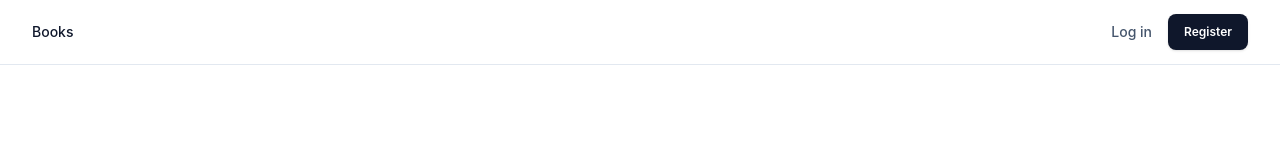
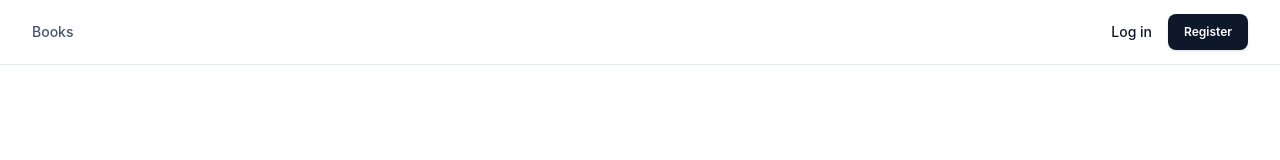
Before and after one commit to viseth-sopheach/seth-store, a React (Vite) app: page /login in a window 1280 px wide. Shown: the top 160 px of the page. Built offline with nearby package versions, Linux system fonts and the light colour scheme.

Commit message:
isActive navbar

```diff
--- a/src/components/Navbar.jsx
+++ b/src/components/Navbar.jsx
@@ -1,4 +1,4 @@
-import { Link, useNavigate } from "react-router-dom";
+import { NavLink, useNavigate } from "react-router-dom";
 import { useAuth } from "../context/AuthContext";
 
 export function Navbar() {
@@ -10,34 +10,33 @@ export function Navbar() {
     navigate("/login");
   }
 
+  const linkClass = ({ isActive }) =>
+    [
+      "transition-colors",
+      isActive
+        ? "text-slate-900 dark:text-slate-50 font-semibold"
+        : "text-slate-600 hover:text-slate-900 dark:text-slate-400 dark:hover:text-slate-50",
+    ].join(" ");
+
   return (
     <nav className="sticky top-0 z-50 w-full border-b border-slate-200 bg-white/80 backdrop-blur-md dark:border-slate-800 dark:bg-slate-950/80">
       <div className="mx-auto flex h-16 max-w-7xl items-center justify-between px-4 sm:px-6 lg:px-8">
         {/* Navigation Links */}
         <div className="flex items-center gap-6 text-sm font-medium">
-          <Link
-            to="/"
-            className="text-slate-900 transition-colors hover:text-slate-600 dark:text-slate-50 dark:hover:text-slate-300"
-          >
+          <NavLink to="/" end className={linkClass}>
             Books
-          </Link>
+          </NavLink>
 
           {user && (
-            <Link
-              to="/my-borrows"
-              className="text-slate-600 transition-colors hover:text-slate-900 dark:text-slate-400 dark:hover:text-slate-50"
-            >
+            <NavLink to="/my-borrows" className={linkClass}>
               My Borrows
-            </Link>
+            </NavLink>
           )}
 
           {isAdmin && (
-            <Link
-              to="/admin/books"
-              className="text-slate-600 transition-colors hover:text-slate-900 dark:text-slate-400 dark:hover:text-slate-50"
-            >
+            <NavLink to="/admin/books" className={linkClass}>
               Manage Books
-            </Link>
+            </NavLink>
           )}
         </div>
 
@@ -59,19 +58,26 @@ export function Navbar() {
             </>
           ) : (
             <>
-              <Link
+              <NavLink
                 to="/login"
-                className="font-medium text-slate-600 transition-colors hover:text-slate-900 dark:text-slate-400 dark:hover:text-slate-50"
+                className={({ isActive }) =>
+                  [
+                    "font-medium transition-colors",
+                    isActive
+                      ? "text-slate-900 dark:text-slate-50"
+                      : "text-slate-600 hover:text-slate-900 dark:text-slate-400 dark:hover:text-slate-50",
+                  ].join(" ")
+                }
               >
                 Log in
-              </Link>
+              </NavLink>
 
-              <Link
+              <NavLink
                 to="/register"
                 className="inline-flex h-9 items-center justify-center rounded-lg bg-slate-900 px-4 text-xs font-semibold text-white shadow-sm transition-colors hover:bg-slate-800 focus-visible:outline focus-visible:outline-2 focus-visible:outline-offset-2 focus-visible:outline-slate-900 dark:bg-slate-50 dark:text-slate-900 dark:hover:bg-slate-200"
               >
                 Register
-              </Link>
+              </NavLink>
             </>
           )}
         </div>
```
